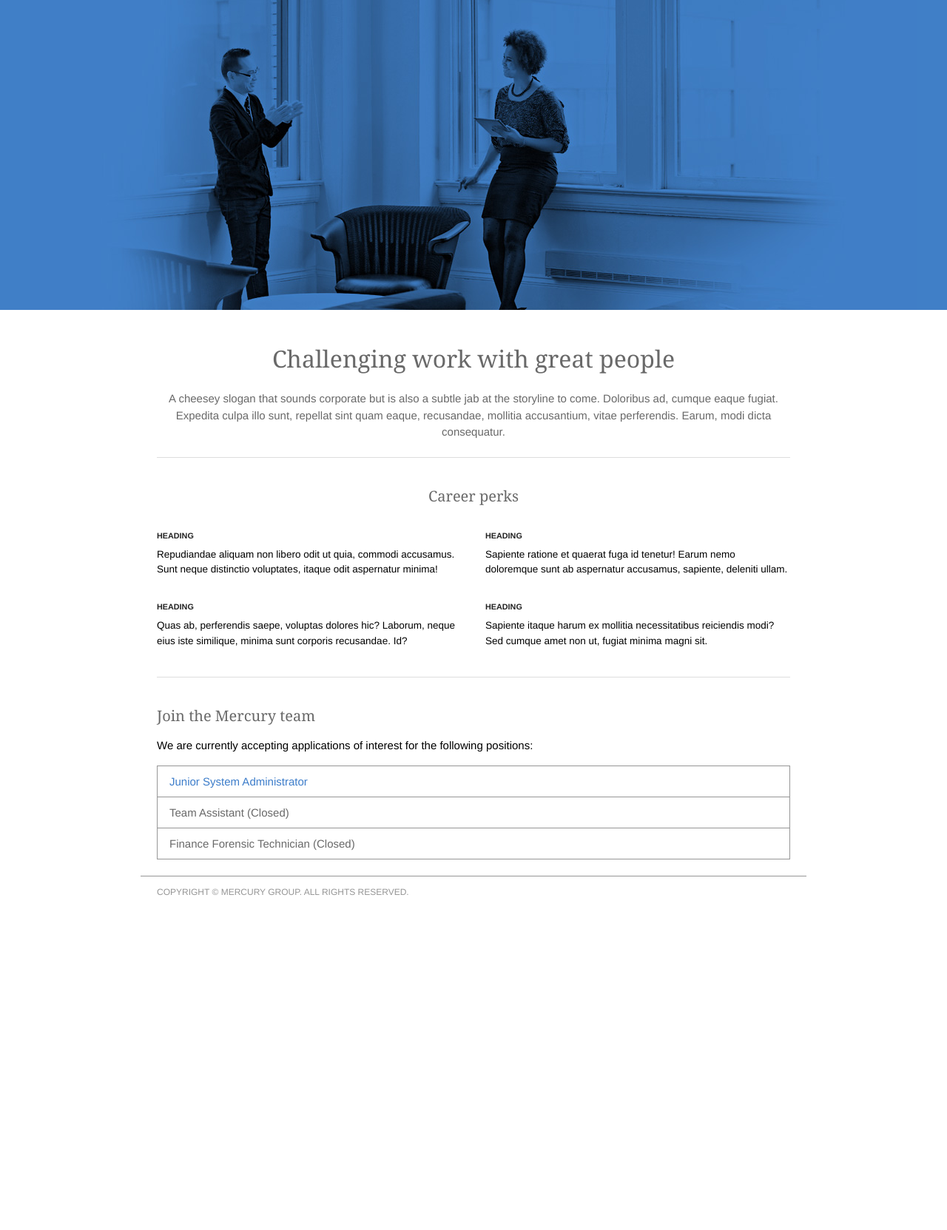
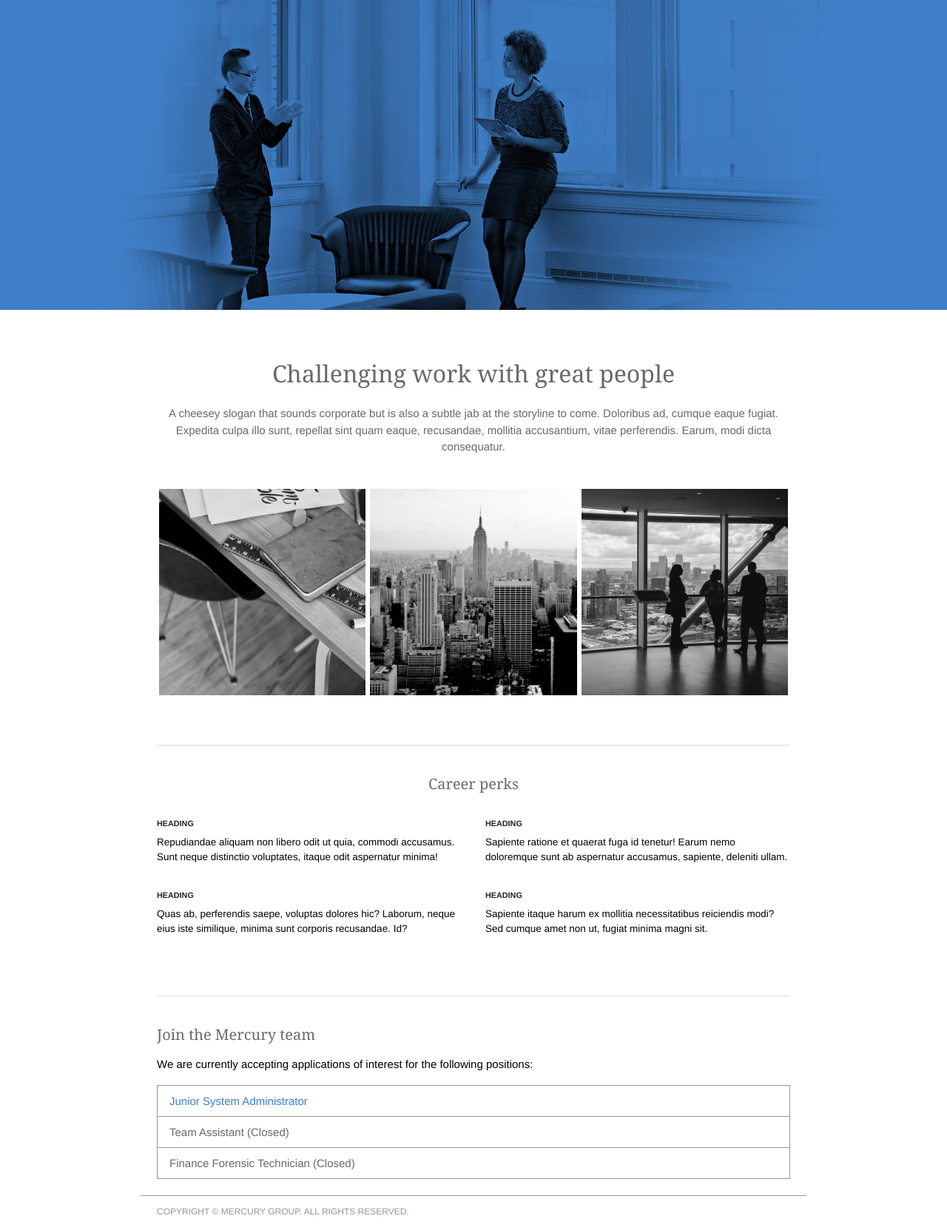
Before and after one commit to NPC360/NPC360, a Flask app: page /careers/ in a window 1280 px wide. Shown: the part 216-1879 px from the top of the page at 74% size. Before the commit the page ends 1426 px from the top, so only its background shows below. Run offline with Flask 2, Linux system fonts and the light colour scheme; some libraries are stand-ins or nearby versions.

Commit message:
Added some superfluous images to the career page.

```diff
--- a/scss/style.scss
+++ b/scss/style.scss
@@ -4,11 +4,13 @@
 @import "functional";
 @import "intlTelInput";
 
+html {
+	box-sizing: border-box;
+}
 *, *:after, *:before {
 	box-sizing: inherit;
 }
 body {
-	box-sizing: border-box;
 	font-size: 15px;
 	font-family: Helvetica, Arial, sans-serif;
 	background: #FFF;
@@ -282,7 +284,7 @@ input, textarea, select {
 	text-align: center;
 }
 h2.tc {
-	margin: $pl * 2 0 $pl;
+	margin: 64px 0 $pl;
 }
 p.tc {
 	color: $grey;
@@ -292,7 +294,7 @@ p.tc {
 .career-perks {
 	border-top: solid 1px $faint-grey;
 	padding: $pl 0 0;
-	margin: $pl 0 0;
+	margin: 64px 0 0;
 }
 
 .career-perks {
@@ -326,3 +328,13 @@ p.tc {
 		margin-top: 0;
 	}
 }
+
+.careers-set {
+	margin: $pxxl 0 0;
+
+	img {
+		width: (100% / 3);
+		float: left;
+		border: solid 3px #FFF;
+	}
+}
--- a/wsgi/templates/careers.html
+++ b/wsgi/templates/careers.html
@@ -7,6 +7,12 @@
 <div class="content-layout">
 	<h2 class="tc">Challenging work with great people</h2>
 	<p class="tc">A cheesey slogan that sounds corporate but is also a subtle jab at the storyline to come. Doloribus ad, cumque eaque fugiat. Expedita culpa illo sunt, repellat sint quam eaque, recusandae, mollitia accusantium, vitae perferendis. Earum, modi dicta consequatur.</p>
+
+	<div class="careers-set cf">
+		<img src="/static/img/set1.jpg" alt="" aria-hidden="true">
+		<img src="/static/img/set2.jpg" alt="" aria-hidden="true">
+		<img src="/static/img/set3.jpg" alt="" aria-hidden="true">
+	</div>
 
 	<div class="career-perks">
 		<h3>Career perks</h3>
```
Also changed, not shown: wsgi/static/css/style.css, wsgi/static/img/set1.jpg (added), wsgi/static/img/set2.jpg (added), wsgi/static/img/set3.jpg (added).
